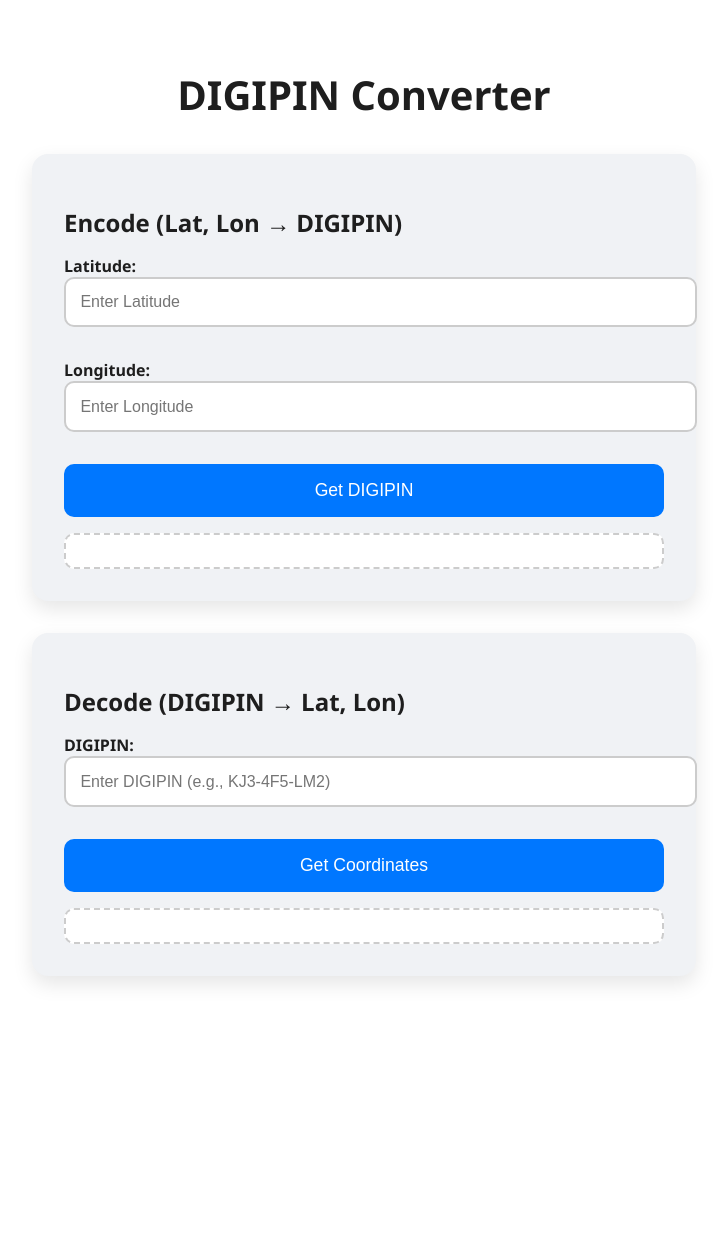
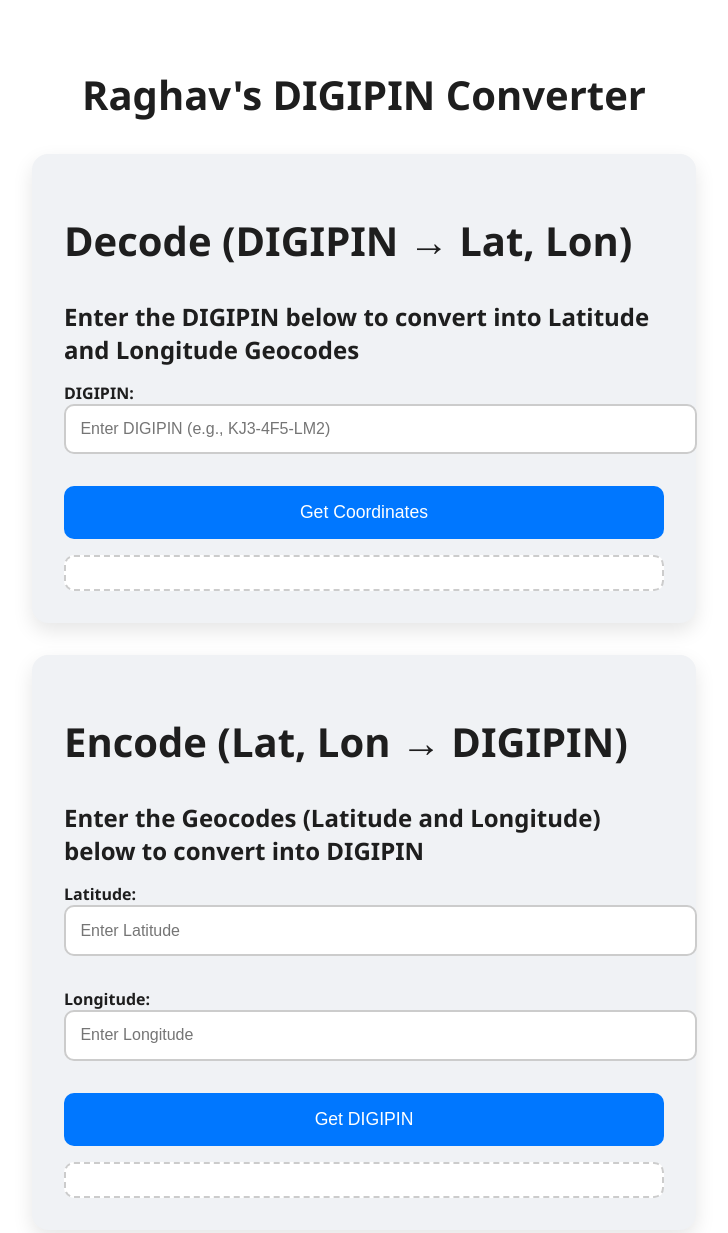
Before and after one commit to raghav-konk/RaghavDIGIPINConv, a plain HTML site: page index.html in a window 1280 px wide. Shown: the top 1233 px of the page, without its empty margins (276-1004 px from the left). Before the commit the page ends 1048 px from the top, so only its background shows below. Drawn offline with Linux system fonts and the light colour scheme.

Commit message:
html adjustment decode first and then encode

```diff
--- a/index.html
+++ b/index.html
@@ -7,10 +7,23 @@
   <link rel="stylesheet" href="style.css" />
 </head>
 <body>
-  <h1>DIGIPIN Converter</h1>
+  <h1>Raghav's DIGIPIN Converter</h1>
+
 
   <div class="card">
-    <h2>Encode (Lat, Lon → DIGIPIN)</h2>
+    <h1>Decode (DIGIPIN → Lat, Lon)</h1>
+    <h2>Enter the DIGIPIN below to convert into Latitude and Longitude Geocodes</h2>
+    <label for="digi">DIGIPIN:</label>
+    <input type="text" id="digi" placeholder="Enter DIGIPIN (e.g., KJ3-4F5-LM2)" />
+
+    <button onclick="decode()">Get Coordinates</button>
+    <div class="result" id="coordResult"></div>
+  </div>
+
+ <div class="card">
+    <h1>Encode (Lat, Lon → DIGIPIN)</h1>
+    <h2>Enter the Geocodes (Latitude and Longitude) below to convert into DIGIPIN</h2>
+
     <label for="lat">Latitude:</label>
     <input type="number" id="lat" placeholder="Enter Latitude" step="any" />
 
@@ -20,16 +33,6 @@
     <button onclick="encode()">Get DIGIPIN</button>
     <div class="result" id="pinResult"></div>
   </div>
-
-  <div class="card">
-    <h2>Decode (DIGIPIN → Lat, Lon)</h2>
-    <label for="digi">DIGIPIN:</label>
-    <input type="text" id="digi" placeholder="Enter DIGIPIN (e.g., KJ3-4F5-LM2)" />
-
-    <button onclick="decode()">Get Coordinates</button>
-    <div class="result" id="coordResult"></div>
-  </div>
-
   <script src="script.js"></script>
 </body>
 </html>
```
